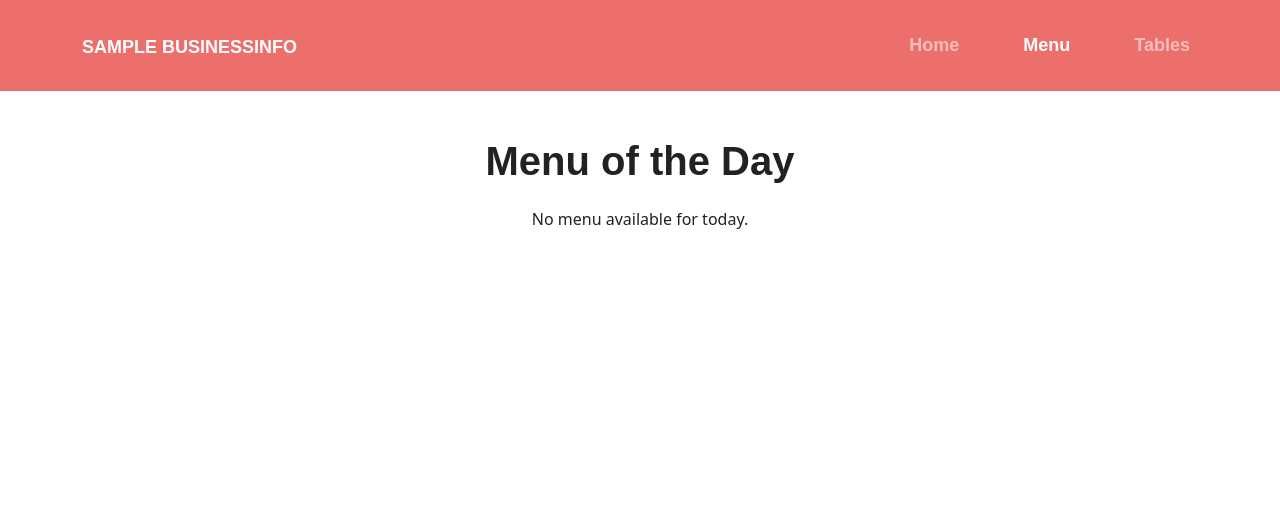
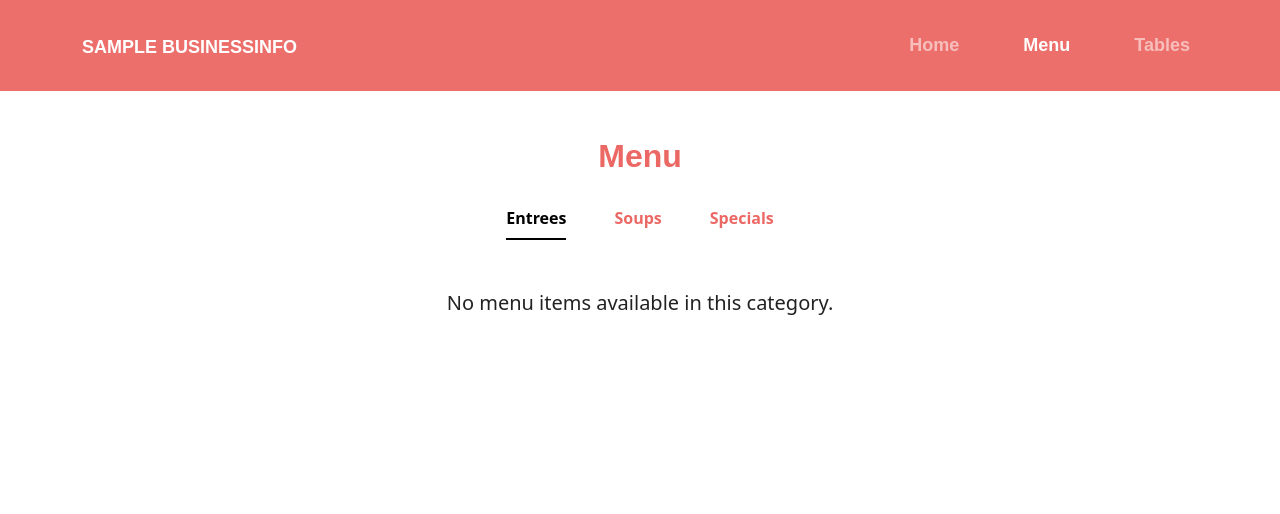
Before and after one commit to iBrokeTheCode/restaurant-system, a Django app: page /day-menu/ in a window 1280 px wide. Shown: the top 514 px of the page. Run offline with Django 5.2, Linux system fonts and the light colour scheme; tables that the repository leaves empty hold one stand-in row (values such as "Sample post"); some libraries are stand-ins or nearby versions; some web fonts are replaced.

Commit message:
feat: Enhance day menu view with category filtering and add default image for menu items

```diff
--- a/core/templates/core/day_menu.html
+++ b/core/templates/core/day_menu.html
@@ -1,18 +1,59 @@
 {% extends "base.html" %}
+{% load static %}
 {% block title %}
     Menu of the Day
 {% endblock title %}
 {% block content %}
     <section class="w-100 vh-100 mt-navbar">
-        <div class="container py-5 text-center">
-            <h1 class="mb-4">Menu of the Day</h1>
-            {% if menu_items %}
-                <div class="row">
-                    <p>Menu by categories</p>
+        <div class="container py-5  text-center">
+            <div class="container">
+                <h2 class="text-center mb-4 text-primary">Menu</h2>
+                <div class="row justify-content-center mb-4">
+                    <div class="col-md-8 text-center">
+                        <ul class="nav nav-underline justify-content-center gap-5 fw-bold">
+                            <li class="nav-item">
+                                <a class="nav-link {% if active_category == 'Entrees' %}active{% endif %}"
+                                   href="{% url 'core:day-menu' %}?category=Entrees">Entrees</a>
+                            </li>
+                            <li class="nav-item">
+                                <a class="nav-link {% if active_category == 'Soups' %}active{% endif %}"
+                                   href="{% url 'core:day-menu' %}?category=Soups">Soups</a>
+                            </li>
+                            <li class="nav-item">
+                                <a class="nav-link {% if active_category == 'Specials' %}active{% endif %}"
+                                   href="{% url 'core:day-menu' %}?category=Specials">Specials</a>
+                            </li>
+                        </ul>
+                    </div>
                 </div>
-            {% else %}
-                <p>No menu available for today.</p>
-            {% endif %}
+                <div class="row row-cols-1 row-cols-md-3 g-4 mt-3">
+                    {% for item in menu_items %}
+                        <div class="col">
+                            <div class="card h-100 shadow-sm">
+                                {% if item.image %}
+                                    <img src="{% static 'images/default.webp' %}"
+                                         class="card-img-top"
+                                         alt="{{ item.name }} "
+                                         width=""
+                                         height="">
+                                {% else %}
+                                    <img src="{% static "images/default.webp" %}"
+                                         class="card-img-top"
+                                         alt="{{ item.name }}"
+                                         width=""
+                                         height="">
+                                {% endif %}
+                                <div class="card-body">
+                                    <h5 class="card-title text-dark fw-normal">{{ item.name }}</h5>
+                                    <span class="fw-bold fs-5 text-primary">S/.{{ item.price }}</span>
+                                </div>
+                            </div>
+                        </div>
+                    {% empty %}
+                        <p class="fs-5 w-100">No menu items available in this category.</p>
+                    {% endfor %}
+                </div>
+            </div>
         </div>
     </section>
 {% endblock content %}
--- a/core/views.py
+++ b/core/views.py
@@ -1,12 +1,11 @@
-from datetime import date
-
 from django.contrib import messages
 from django.contrib.auth import logout
 from django.contrib.auth.decorators import login_required
 from django.contrib.auth.views import LoginView
 from django.shortcuts import redirect, render
+from django.utils import timezone
 
-from menu.models import DailyMenu
+from menu.models import DailyMenu, MenuCategory
 
 
 class CustomLoginView(LoginView):
@@ -30,16 +29,26 @@ def home(request):
 
 
 def day_menu_view(request):
-    today = date.today()
-    daily_menu = DailyMenu.objects.filter(date=today).first()
-    menu_items = daily_menu.menu_items.all() if daily_menu else None
+    today = timezone.now().date()
+    category_name = request.GET.get('category', 'Entrees')
+    menu_items = []
+    active_category = 'Entrees'
 
-    context = {
-        'daily_menu': daily_menu,
-        'menu_items': menu_items,
-    }
+    try:
+        category = MenuCategory.objects.get(name=category_name)
+        active_category = category.name
+    except MenuCategory.DoesNotExist:
+        pass
 
-    return render(request, 'core/day_menu.html', context=context)
+    try:
+        daily_menu = DailyMenu.objects.get(date=today)
+        menu_items = daily_menu.menu_items.filter(category__name=category_name)
+    except DailyMenu.DoesNotExist:
+        pass
+
+    context = {'menu_items': menu_items, 'active_category': active_category}
+
+    return render(request, 'core/day_menu.html', context)
 
 
 def tables_status_view(request):
```
Also changed, not shown: README.md, static/images/default.webp (added).
